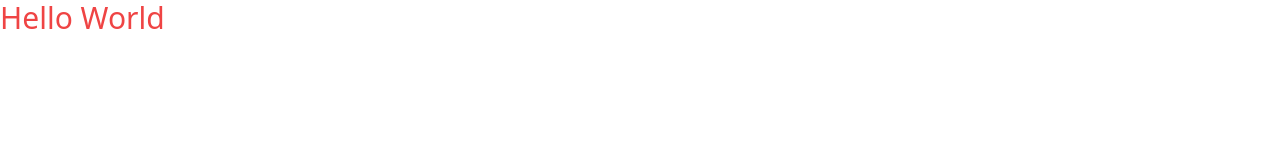
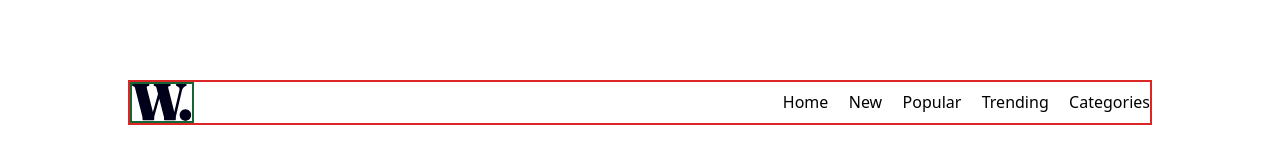
Before and after one commit to Marius-Diran/News-Homepage, a website: page src/index.html in a window 1280 px wide. Drawn offline with Linux system fonts and the light colour scheme.

Commit message:
made some changes

```diff
--- a/src/css/input.css
+++ b/src/css/input.css
@@ -1,3 +1,13 @@
 @tailwind base;
 @tailwind components;
 @tailwind utilities;
+
+@layer base {
+  *{
+    @apply m-0 p-0 box-border;
+  }
+}
+
+.container {
+  @apply w-[80%] h-fit border-solid border-2 border-red-600 mx-auto;
+}
--- a/src/index.html
+++ b/src/index.html
@@ -7,6 +7,23 @@
   <title>News-Homepage</title>
 </head>
 <body>
-  <h1 class="text-3xl text-red-500">Hello World</h1>
+  <nav class="my-20">
+
+    <div class="container">
+      <div class="nav-bar flex justify-between">
+        <div class="nav-logo w-16 border-solid border-2 border-green-800"><img src="assets/images/logo.svg" class="w-full"></div>
+        <div class="nav-links my-auto w-[36%]">
+          <ul class="flex justify-between">
+            <li><a href="index.html">Home</a></li>
+            <li><a href="about.html">New</a></li>
+            <li><a href="contact.html">Popular</a></li>
+            <li><a href="#">Trending</a></li>
+            <li><a href="#">Categories</a></li>
+          </ul>
+        </div>
+      </div>
+    </div>
+
+  </nav>
 </body>
 </html
--- a/tailwind.config.js
+++ b/tailwind.config.js
@@ -2,7 +2,14 @@
 module.exports = {
   content: ["./src/**/*.{html,js}"],
   theme: {
-    extend: {},
+    extend: {
+      screens: {
+        'phones': {'min': '320px', 'max': '500px'}
+      }
+    },
+    fontFamily: {
+      Inter: ['Inter', 'serif']
+    }
   },
   plugins: [],
 }
```
Also changed, not shown: dist/output.css, src/assets/images/favicon-32x32.png (added), src/assets/images/icon-menu-close.svg (added), src/assets/images/icon-menu.svg (added), src/assets/images/image-gaming-growth.jpg (added), src/assets/images/image-retro-pcs.jpg (added), src/assets/images/image-top-laptops.jpg (added), src/assets/images/image-web-3-desktop.jpg (added), src/assets/images/image-web-3-mobile.jpg (added), src/assets/images/logo.svg (added).
